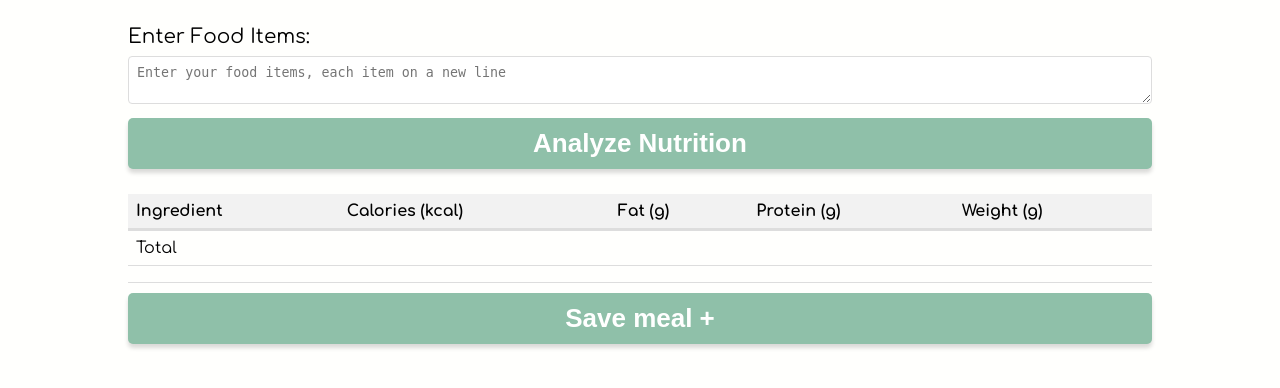
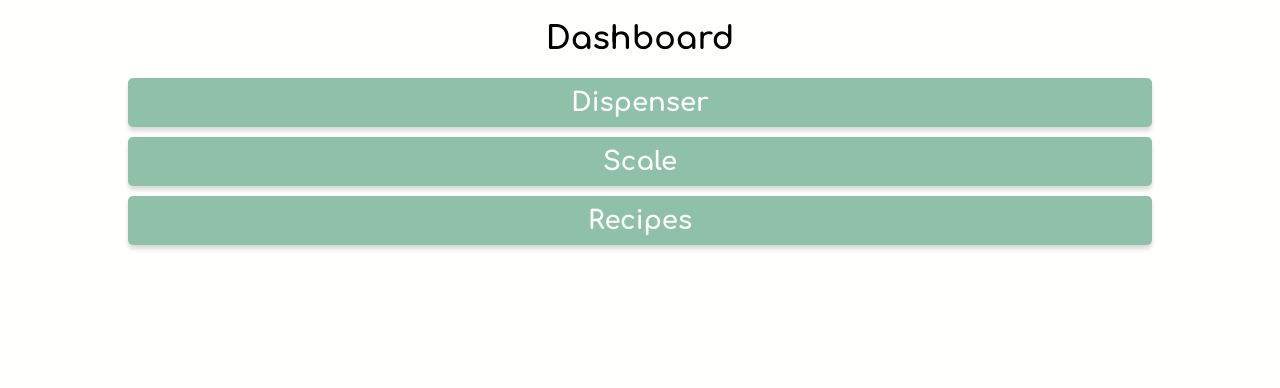
Before and after one commit to MotivKickstart/main, a PHP site: page / in a window 1280 px wide. Shown: the part 84-472 px from the top of the page. Run offline with PHP 8.4, Linux system fonts and the light colour scheme; data that the repository does not hold is empty.

Commit message:
Created dashboard

```diff
--- a/web/www/html/index.php
+++ b/web/www/html/index.php
@@ -15,7 +15,9 @@
     </div>
     <div class="navbar">
         <div class="logo">
-            <img src="/gfx/logo.svg" alt="Logo">
+            <a href="index.php">
+                <img src="/gfx/logo.svg" alt="Logo">
+            </a>
         </div>
         <div class="menu-icon" onclick="toggleMenu()">
             <div class="bar"></div>
@@ -24,7 +26,7 @@
         </div>
         <ul class="nav-list">
             <li><a href="saved-meals.php">Saved Meals</a></li>
-            <li><a href="index.php">Ingredients</a></li>
+            <li><a href="ingredients.php">Ingredients</a></li>
             <li><a href="recipes.php">Recipes</a></li>
             <li><a href="Dispenser.php">Dispenser</a></li>
             <li><a href="About.php">About</a></li>
@@ -38,40 +40,11 @@
         </ul>
     </div>
 
-    <div class="form">
-        <label for="recipe">Enter Food Items:</label>
-        <textarea id="recipe" placeholder="Enter your food items, each item on a new line"></textarea>
-        <button class="button button--primary" onclick="analyzeNutrition()">Analyze Nutrition</button>
-    </div>
-    <div id="result-container">
-        <!-- Results will be displayed here dynamically -->
-        <table>
-            <thead>
-                <tr>
-                    <th>Ingredient</th>
-                    <th>Calories (kcal)</th>
-                    <th>Fat (g)</th>
-                    <th>Protein (g)</th>
-                    <th>Weight (g)</th>
-                </tr>
-            </thead>
-            <tbody id="result-table-body">
-                <!-- Ingredient details will be added here dynamically -->
-            </tbody>
-            <tfoot>
-                <tr id="total-row">
-                    <td>Total</td>
-                    <td id="total-calories"></td>
-                    <td id="total-fat"></td>
-                    <td id="total-protein"></td>
-                    <td id="total-weight"></td>
-                </tr>
-                <tr id="total-nutrients">
-                    <td colspan="5" id="overview-label"></td>
-                </tr>
-            </tfoot>
-        </table>
-        <button class="button button--primary" onclick="saveMeal()">Save meal +</button>
+    <div class="container">
+        <h1 class="title title-l title-center">Dashboard</h1>
+        <a class="button button--primary" href="Dispenser.php">Dispenser</a>
+        <a class="button button--primary" href="">Scale</a>
+        <a class="button button--primary" href="recepies.php">Recipes</a>
     </div>
     <script src="main.js"></script>
     <script src="nav.js"></script>
```
